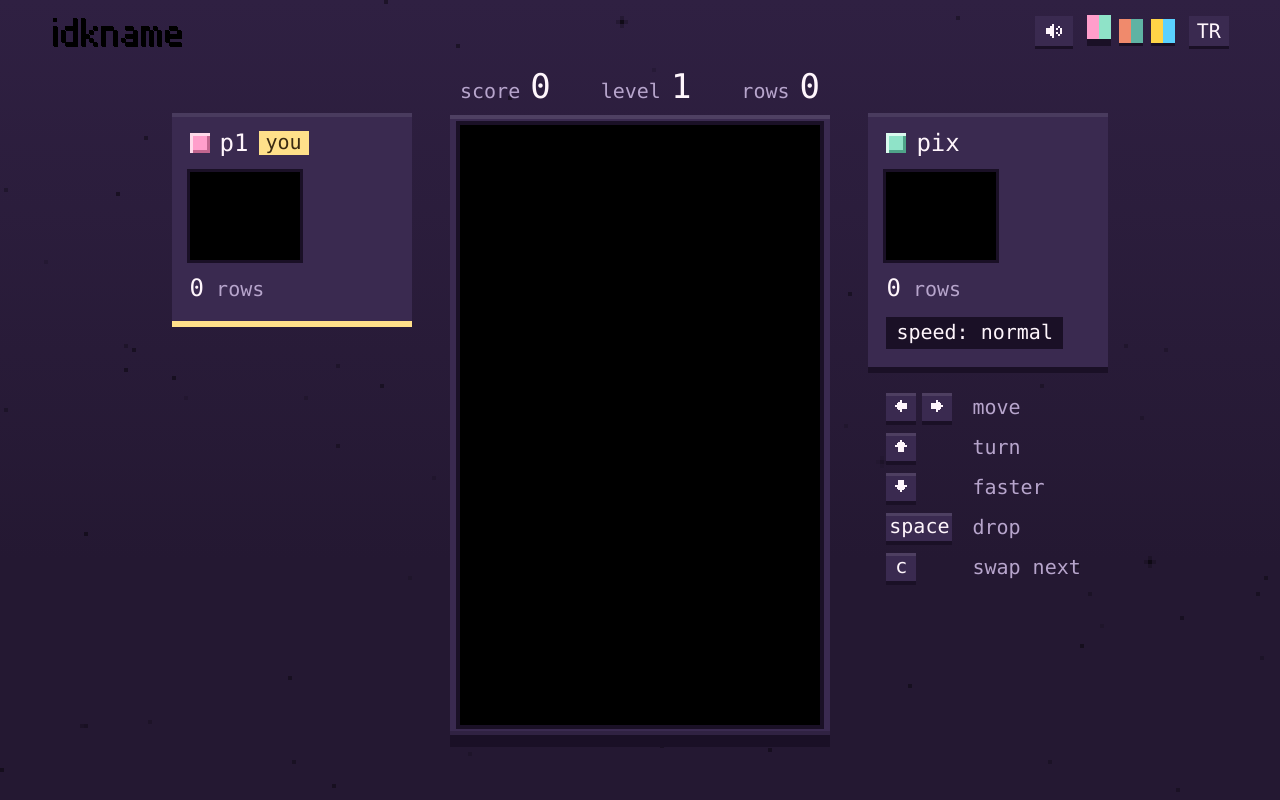
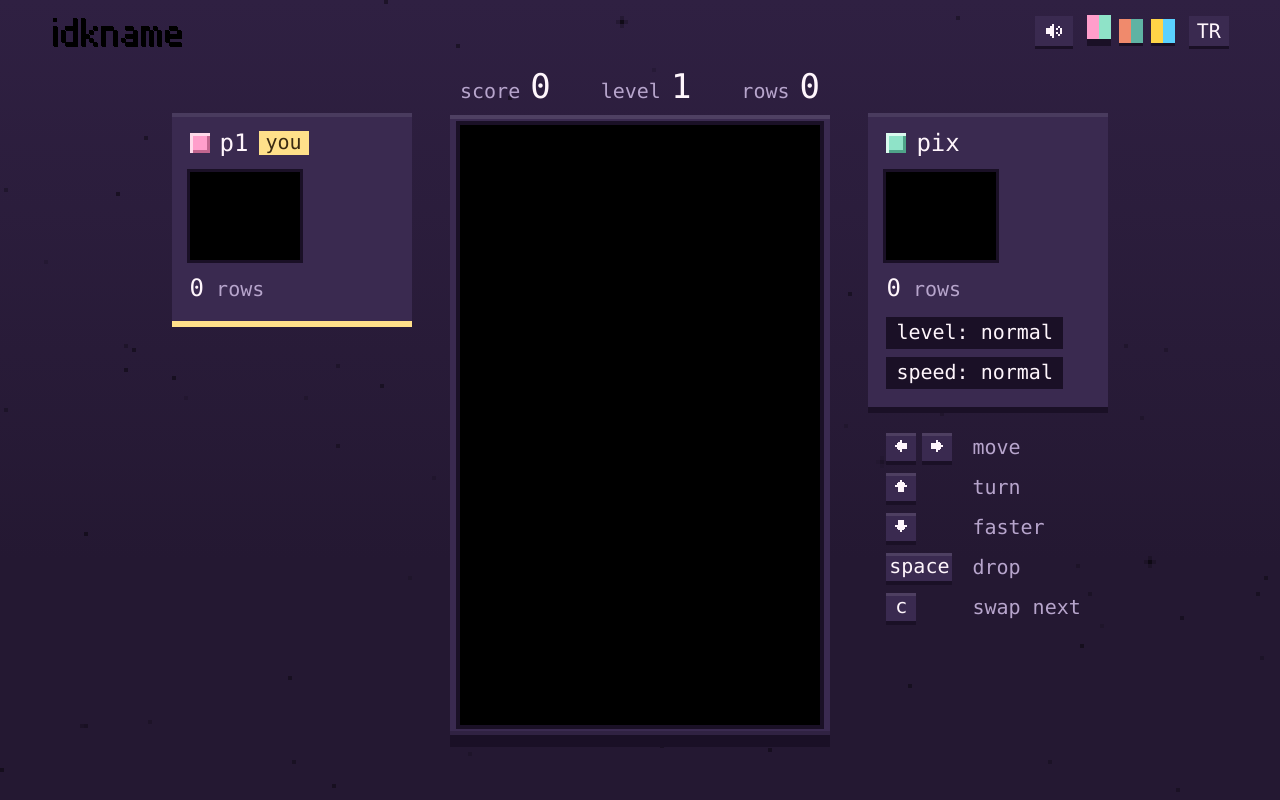
Before and after one commit to nosey-dewdrop/idkname, a website with bundled scripts: page index.html in a window 1280 px wide. Both pictures are taken after a click on the button "play with the computer". Built offline with nearby package versions, Linux system fonts and the light colour scheme; files whose address does not match are found by name; a web font is replaced by a local one.

Commit message:
computer skill level: easy, normal, sharp

```diff
--- a/app.js
+++ b/app.js
@@ -35,6 +35,7 @@
       hostLeft: 'lost the host', hostLeftDetail: 'trying to get back in...',
       top: 'top scores',
       together: 'together', kSwap: 'swap next', watching: '{n} watching', youWatch: 'you are watching this room. tap a face to cheer.',
+      skillEasy: 'level: easy', skillNormal: 'level: normal', skillSharp: 'level: sharp',
       speedCalm: 'speed: calm', speedNormal: 'speed: normal', speedFast: 'speed: fast',
       localWarn: 'this address only works on this computer. open the site from its network address so a phone can join.'
     },
@@ -60,6 +61,7 @@
       hostLeft: 'oda sahibiyle bağlantı koptu', hostLeftDetail: 'tekrar girmeye çalışılıyor...',
       top: 'en iyi skorlar',
       together: 'birlikte', kSwap: 'sıradakini takas et', watching: '{n} kişi izliyor', youWatch: 'bu odayı izliyorsun. tezahürat için bir yüze dokun.',
+      skillEasy: 'seviye: kolay', skillNormal: 'seviye: normal', skillSharp: 'seviye: usta',
       speedCalm: 'hız: sakin', speedNormal: 'hız: normal', speedFast: 'hız: hızlı',
       localWarn: 'bu adres yalnız bu bilgisayarda çalışır. telefonun katılabilmesi için siteyi ağ adresinden aç.'
     }
@@ -89,6 +91,7 @@
     });
     $('lang').textContent = lang === 'en' ? 'TR' : 'EN';
     $('bot-speed').textContent = t(BOT_SPEED_WORD[botSpeed]);
+    $('bot-skill').textContent = t(BOT_SKILL_WORD[botSkill]);
     refreshOverlay();
   }
 
@@ -207,6 +210,8 @@
   let botClock = 0;
   const BOT_PACE = [2.2, 1, 0.45];
   const BOT_SPEED_WORD = ['speedCalm', 'speedNormal', 'speedFast'];
+  const BOT_SKILL_WORD = ['skillEasy', 'skillNormal', 'skillSharp'];
+  let botSkill = Math.min(2, Math.max(0, parseInt(store('idkname-bot-skill') || '1', 10) || 0));
   let botSpeed = Math.min(2, Math.max(0, parseInt(store('idkname-bot-speed') || '1', 10) || 0));
   let dirty = false;
   let lastSend = 0;
@@ -387,7 +392,7 @@
       state.players[1].wait = waitNow;
       if (botOn && !state.over && !state.players[1].wait) {
         botClock += dt;
-        const a = Bot.act(state, 1);
+        const a = Bot.act(state, 1, botSkill);
         const pace = (a === 'drop' ? 75 : Math.max(150, 300 - state.level * 12)) * BOT_PACE[botSpeed];
         if (a && botClock >= pace) {
           botClock = 0;
@@ -1001,7 +1006,7 @@
     if ($('game').hidden || !view) { return; }
     watchEvents(view, cell);
     drawBoard($('board').getContext('2d'), view, cell, me >= 0 ? me : null, true, dt);
-    $('bot-speed').hidden = !(role === 'host' && botOn);
+    $('bot-set').hidden = !(role === 'host' && botOn);
     if (skyTick % 12 === 0) { renderScores(); }
     $('hud-score').textContent = view.score;
     $('hud-level').textContent = view.level;
@@ -1283,6 +1288,12 @@
       conn.send({ t: 'react', e: +b.dataset.react });
     });
   });
+  $('bot-skill').addEventListener('click', function () {
+    botSkill = (botSkill + 1) % 3;
+    store('idkname-bot-skill', String(botSkill));
+    $('bot-skill').textContent = t(BOT_SKILL_WORD[botSkill]);
+    $('bot-skill').blur();
+  });
   $('bot-speed').addEventListener('click', function () {
     botSpeed = (botSpeed + 1) % 3;
     store('idkname-bot-speed', String(botSpeed));
--- a/bot.js
+++ b/bot.js
@@ -53,7 +53,18 @@
 
   const CFG = { lines: 0.76, height: 0.051, holes: 0.9, bumps: 0.12, side: 0.4 };
 
-  function plan(s, pi) {
+  // skill: 0 easy, 1 normal, 2 sharp. a weaker bot misjudges places, the same way for the whole life of a piece,
+  // so it commits to its mistake instead of dithering.
+  const NOISE = [1.1, 0.35, 0];
+  function wobble(a, b, c) {
+    let h = (a * 73856093) ^ (b * 19349663) ^ (c * 83492791);
+    h = (h ^ (h >>> 13)) * 1274126177;
+    h = (h ^ (h >>> 16)) >>> 0;
+    return h / 4294967295 * 2 - 1;
+  }
+
+  function plan(s, pi, skill) {
+    const amp = NOISE[skill === undefined ? 2 : skill];
     const p = s.players[pi].piece;
     if (!p) { return null; }
     const other = s.players[1 - pi].piece;
@@ -72,7 +83,8 @@
           // each player mostly keeps to their own half, so partners do not fight over one gap.
           const mid = x + w / 2;
           const away = pi === 0 ? Math.max(0, mid - E.W / 2) : Math.max(0, E.W / 2 - mid);
-          const sc = evaluate(s, cells, x, y, other) - CFG.side * away - (r > 0 ? 0.01 : 0);
+          const sc = evaluate(s, cells, x, y, other) - CFG.side * away - (r > 0 ? 0.01 : 0) +
+            amp * wobble(s.players[pi].locks + 1, x + 1, r + 1);
           if (!best || sc > best.score) { best = { score: sc, sig: k, x: x }; }
         }
       }
@@ -82,10 +94,10 @@
   }
 
   // the next key the bot wants to press, or null.
-  function act(s, pi) {
+  function act(s, pi, skill) {
     const p = s.players[pi].piece;
     if (!p || s.over || s.clearing) { return null; }
-    const b = plan(s, pi);
+    const b = plan(s, pi, skill);
     if (!b) { return 'D'; }
     if (sig(p.cells) !== b.sig) { return 'rot'; }
     if (p.x < b.x) { return 'R'; }
--- a/index.html
+++ b/index.html
@@ -132,7 +132,10 @@
         <p class="who"><span class="chip"></span><b class="pname"></b><em class="you" data-i18n="you" hidden>you</em></p>
         <canvas class="next" width="10" height="10"></canvas>
         <p class="plines"><b class="pl">0</b> <span data-i18n="lines">rows</span></p>
-        <button class="tool speed" id="bot-speed" hidden>speed: normal</button>
+        <div class="botset" id="bot-set" hidden>
+          <button class="tool speed" id="bot-skill">level: normal</button>
+          <button class="tool speed" id="bot-speed">speed: normal</button>
+        </div>
       </aside>
       <p class="label" id="watching" hidden></p>
       <ul class="legend" id="legend">
--- a/style.css
+++ b/style.css
@@ -191,6 +191,7 @@ kbd {
 }
 kbd svg { width: 12px; height: 12px; }
 kbd.space { width: 66px; }
+.botset { display: flex; flex-wrap: wrap; gap: 8px; }
 .tool.speed { background: var(--panel-d); box-shadow: none; justify-self: start; height: 32px; padding: 0 10px 2px; }
 .tool.speed:hover { color: var(--accent); }
 .pad { display: none; }
@@ -245,7 +246,8 @@ kbd.space { width: 66px; }
   .card { width: 100%; padding: 8px 10px 10px; grid-template-columns: minmax(0, 1fr) auto; align-items: center; gap: 2px 8px; }
   .card .next { grid-row: 1 / span 2; grid-column: 2; }
   .you { display: none; }
-  .tool.speed { grid-column: 1 / -1; margin-top: 4px; }
+  .botset { grid-column: 1 / -1; margin-top: 4px; }
+  .tool.speed { font-size: 16px; padding: 0 7px 2px; height: 28px; }
   .frame { padding: 6px; }
   .overlay { inset: 6px; }
   .pad {
```
